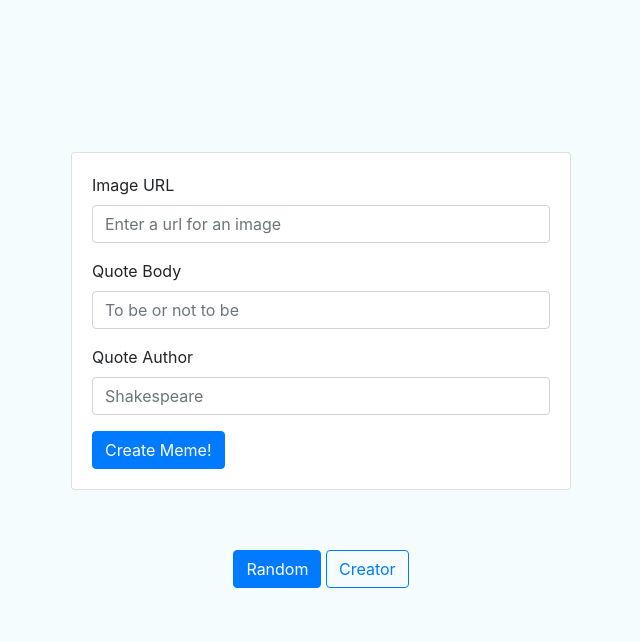
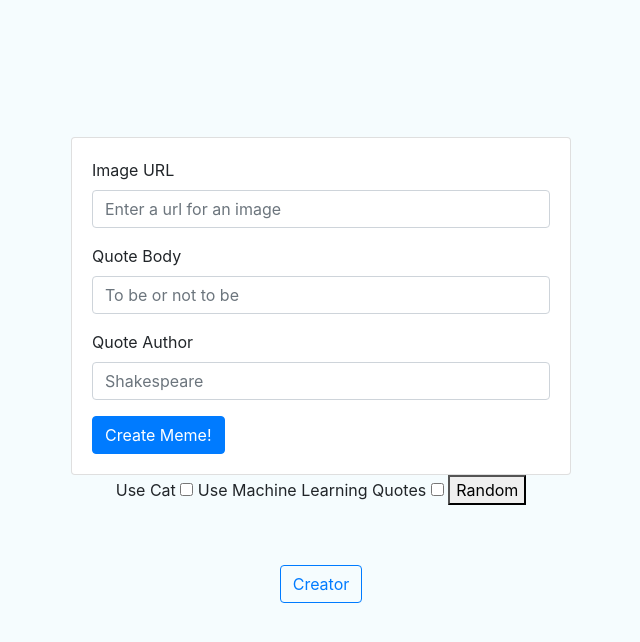
Before and after one commit to rasbot/meme-generator, a Flask app: page /create in a window 1280 px wide. Shown: the top 642 px of the page, without its empty margins (319-959 px from the left). Run offline with Flask 2, Linux system fonts and the light colour scheme; some libraries are stand-ins or nearby versions.

Commit message:
update base template with checkboxes for animal and quote type

```diff
--- a/src/templates/base.html
+++ b/src/templates/base.html
@@ -27,9 +27,15 @@
     </head>
     <body>
         {% block body %}{% endblock %}
-
+        <form method="POST" action="/">
+            Use Cat <input type="checkbox" name="use cat">
+            Use Machine Learning Quotes <input type="checkbox" name="use machine learning quotes">
+            <!-- <a class="btn btn-primary" href="{{url_for('meme_rand')}}">Random</a> -->
+            <button type="submit"><span>Random</span></button>
+            <!-- <input type="submit" title="Random"> -->
+        </form>
         <div class="nav">
-            <a class="btn btn-primary" href="{{url_for('meme_rand')}}">Random</a>
+            <!-- <a class="btn btn-primary" href="{{url_for('meme_rand')}}">Random</a> -->
             <a class="btn btn-outline-primary" href="{{url_for('meme_form')}}">Creator</a>
         </div>
     </body>
```
